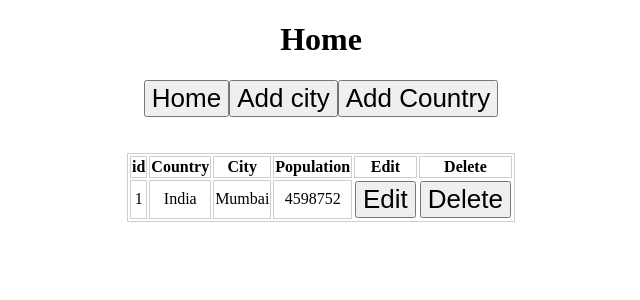
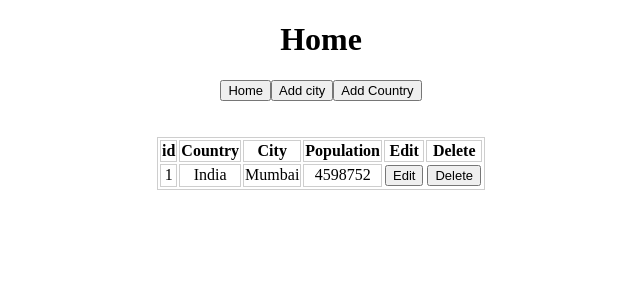
Before and after one commit to MSarvan/city-country, a React (Vite) app in the folder city-country/: page / in a window 1280 px wide. Shown: the top 300 px of the page, without its empty margins (319-959 px from the left). Built offline with nearby package versions, Linux system fonts and the light colour scheme; data requests are answered from the project's data file.

Commit message:
Update App.css

```diff
--- a/city-country/src/App.css
+++ b/city-country/src/App.css
@@ -45,3 +45,8 @@ table
 {
   margin: auto;
 }
+
+button
+{
+  font-size: 13px;
+}
```
